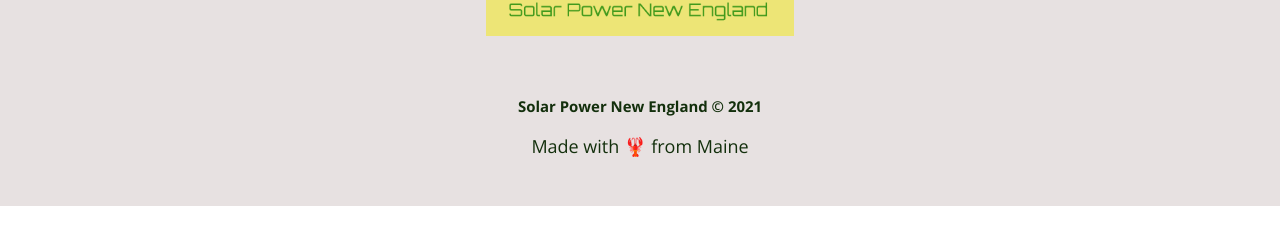
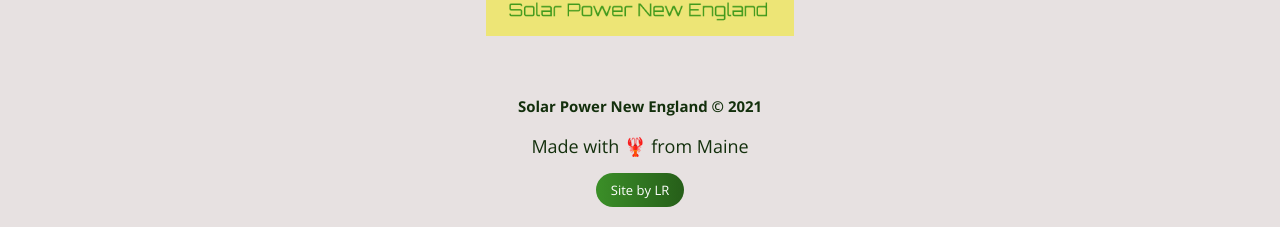
Before and after one commit to robitaille1/solar-ne, a React (Create React App) app: page /about in a window 1280 px wide. Shown: the part 2447-2674 px from the top of the page. Before the commit the page ends 2653 px from the top, so only its background shows below. Built offline with nearby package versions, Linux system fonts and the light colour scheme.

Commit message:
Added credit tag

```diff
--- a/src/components/Footer/Footer.js
+++ b/src/components/Footer/Footer.js
@@ -115,6 +115,9 @@ const footer = () => {
           </span>{" "}
           from Maine
         </p>
+        <a href="https://robitaille.xyz/" target="_blank">
+          Site by LR
+        </a>
       </Copyright>
     </Footer>
   );
@@ -260,6 +263,20 @@ const Copyright = styled.div`
   h5 {
     margin: 0;
   }
+
+  a {
+    background: linear-gradient(89.57deg, #3b8f28, #265e19);
+    padding: 8px 15px 8px 15px;
+    color: #fff;
+    border-radius: 50px;
+    font-size: 13px;
+    text-decoration: none;
+
+    &:hover {
+      transition: 0.3s;
+      opacity: 0.6;
+    }
+  }
 `;
 
 const HomeAdvisor = styled.a`
```
